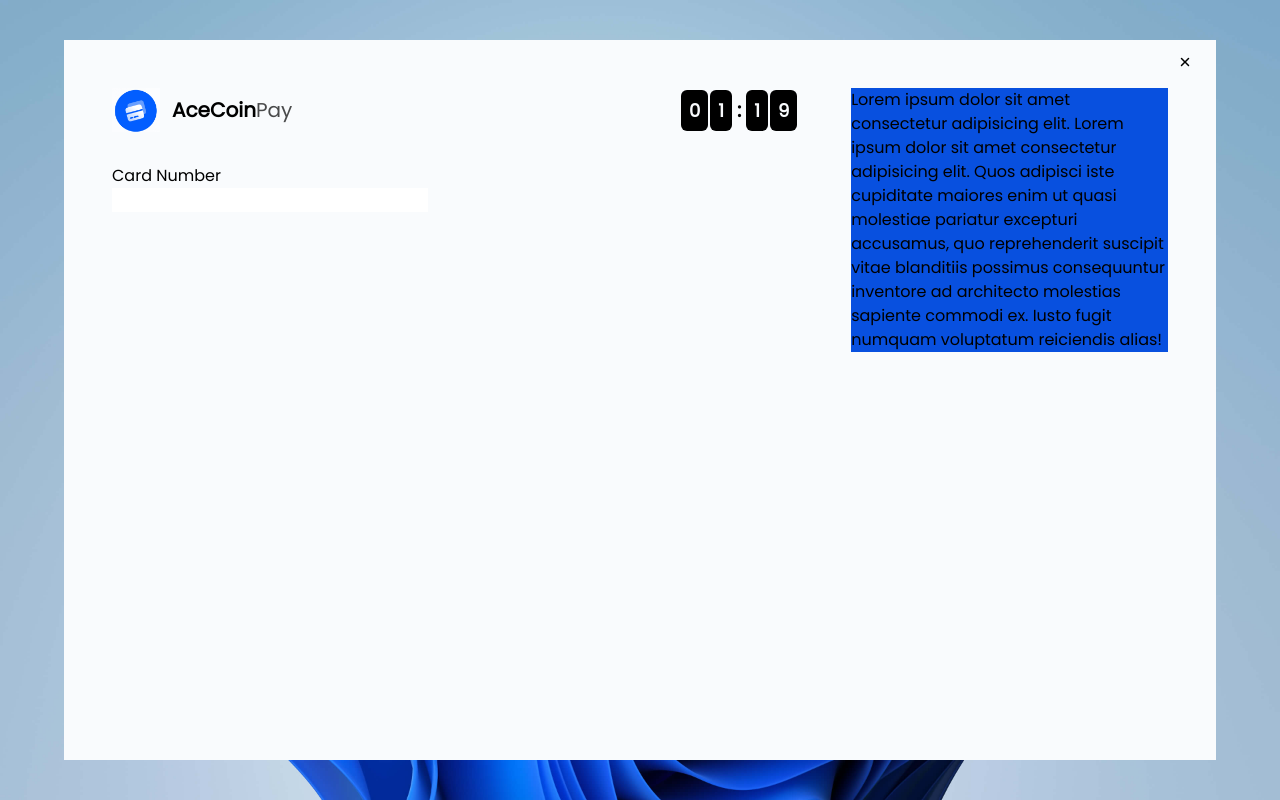
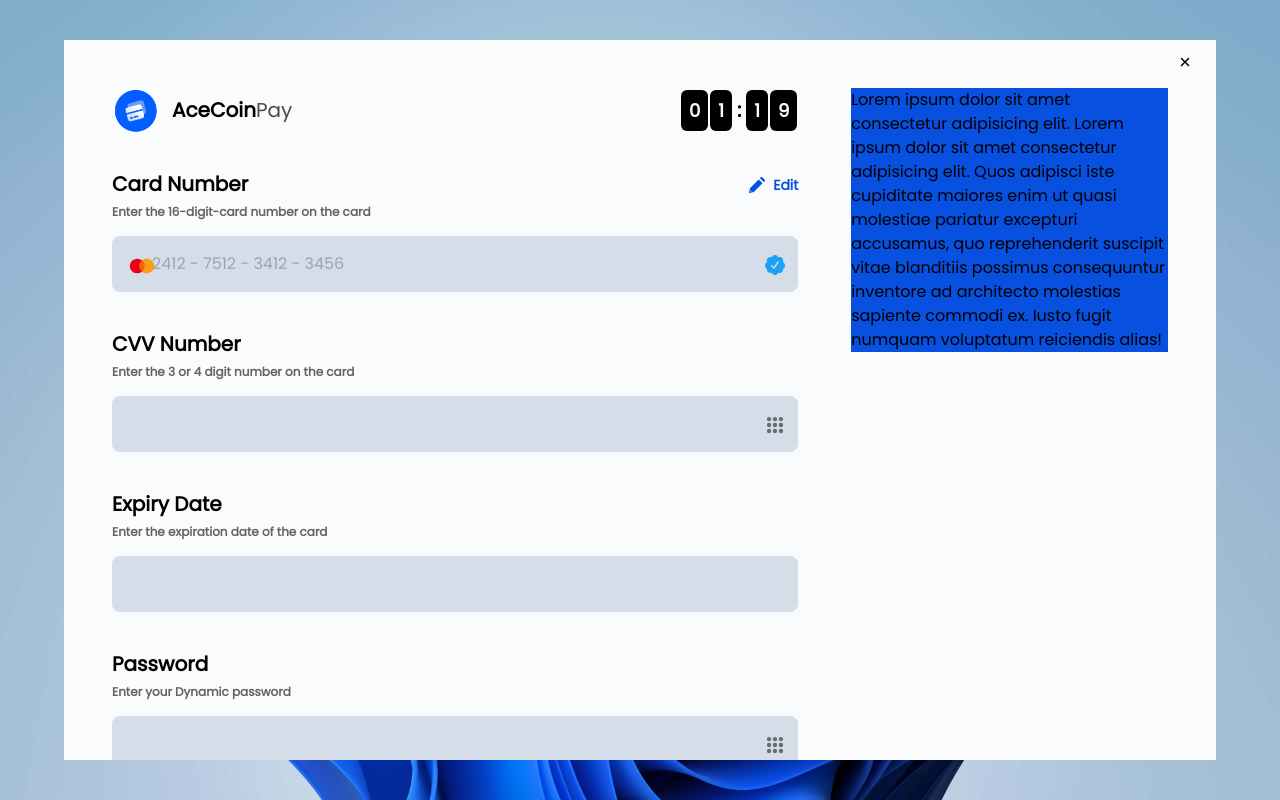
Before and after one commit to Samsegun/ace-pay, a React (Vite) app: page / in a window 1280 px wide. Built offline with nearby package versions, Linux system fonts and the light colour scheme.

Commit message:
form basics

```diff
--- a/src/App.tsx
+++ b/src/App.tsx
@@ -1,6 +1,9 @@
 import "./App.css";
 import logo from "./assets/acelogo.png";
 import closeBtn from "./assets/close.svg";
+import mcSymbol from "./assets/mc_symbol.svg";
+import verified from "./assets/verified-badge.svg";
+import dots from "./assets/dots.svg";
 
 function App() {
     return (
@@ -41,14 +44,152 @@ function App() {
                         {/* form */}
                         <div className='my-8'>
                             <form>
-                                <label htmlFor='card-number' className='block'>
-                                    Card Number
-                                </label>
-                                <input
-                                    type='text'
-                                    id='card-number'
-                                    className='block'
-                                />
+                                <div className='mb-8'>
+                                    <label
+                                        htmlFor='card-number'
+                                        className='block relative font-bold text-xl leading-10 mb-4'>
+                                        Card Number
+                                        <span className='block text-xs opacity-60'>
+                                            Enter the 16-digit-card number on
+                                            the card
+                                        </span>
+                                        <span className='absolute top-[20%] right-0 flex-items-center text-blue text-sm'>
+                                            <svg
+                                                version='1.1'
+                                                id='Layer_1'
+                                                xmlns='http://www.w3.org/2000/svg'
+                                                xmlnsXlink='http://www.w3.org/1999/xlink'
+                                                x='0px'
+                                                y='0px'
+                                                viewBox='0 0 512 512'
+                                                xmlSpace='preserve'
+                                                fill='#0850df'
+                                                className='w-4 mr-2'>
+                                                <g>
+                                                    <g>
+                                                        <path
+                                                            d='M311.18,78.008L32.23,356.958L0.613,485.716c-1.771,7.209,0.355,14.818,5.604,20.067
+		c5.266,5.266,12.88,7.368,20.067,5.604l128.759-31.617l278.95-278.95L311.18,78.008z M40.877,471.123l10.871-44.271l33.4,33.4
+		L40.877,471.123z'
+                                                        />
+                                                    </g>
+                                                </g>
+                                                <g>
+                                                    <g>
+                                                        <path
+                                                            d='M502.598,86.818L425.182,9.402c-12.536-12.536-32.86-12.536-45.396,0l-30.825,30.825l122.812,122.812l30.825-30.825
+		C515.134,119.679,515.134,99.354,502.598,86.818z'
+                                                        />
+                                                    </g>
+                                                </g>
+                                            </svg>
+                                            <span>Edit</span>
+                                        </span>
+                                    </label>
+                                    {/* input will be nested inside of a span tag to enable
+                                positioning of badges */}
+                                    <span className='relative'>
+                                        <img
+                                            src={mcSymbol}
+                                            alt='master card'
+                                            className='w-8 absolute top-1/3 left-[2%]'
+                                        />
+                                        <input
+                                            name='card-number'
+                                            id='card-number'
+                                            type='cc-cvc'
+                                            inputMode='numeric'
+                                            pattern='[0-9\s]{13,19}'
+                                            autoComplete='cc-number'
+                                            maxLength={19}
+                                            placeholder='2412 - 7512 - 3412 - 3456'
+                                            className='input'
+                                        />
+
+                                        <img
+                                            src={verified}
+                                            alt='verified'
+                                            className='input-badge'
+                                        />
+                                    </span>
+                                </div>
+
+                                <div className='mb-8'>
+                                    <label
+                                        htmlFor='cvv'
+                                        className='block relative font-bold text-xl leading-10 mb-4'>
+                                        CVV Number
+                                        <span className='block text-xs opacity-60'>
+                                            Enter the 3 or 4 digit number on the
+                                            card
+                                        </span>
+                                    </label>
+
+                                    <span className='relative'>
+                                        <input
+                                            name='cvv-number'
+                                            id='cvv'
+                                            type='tel'
+                                            className='input'
+                                        />
+                                        <img
+                                            src={dots}
+                                            alt=''
+                                            className='input-badge opacity-50'
+                                        />
+                                    </span>
+                                </div>
+
+                                <div className='mb-8'>
+                                    <label
+                                        htmlFor='expiry'
+                                        className='block relative font-bold text-xl leading-10 mb-4'>
+                                        Expiry Date
+                                        <span className='block text-xs opacity-60'>
+                                            Enter the expiration date of the
+                                            card
+                                        </span>
+                                    </label>
+
+                                    <span className='relative'>
+                                        <input
+                                            name='expiry'
+                                            id='expiry'
+                                            type='tel'
+                                            className='input'
+                                        />
+                                        {/* <img
+                                            src={dots}
+                                            alt=''
+                                            className='input-badge opacity-50'
+                                        /> */}
+                                    </span>
+                                </div>
+
+                                <div className='mb-8'>
+                                    <label
+                                        htmlFor='password'
+                                        className='block relative font-bold text-xl leading-10 mb-4'>
+                                        Password
+                                        <span className='block text-xs opacity-60'>
+                                            Enter your Dynamic password
+                                        </span>
+                                    </label>
+
+                                    <span className='relative'>
+                                        <input
+                                            name='password'
+                                            id='password'
+                                            type='password'
+                                            className='input'
+                                        />
+                                        <img
+                                            src={dots}
+                                            alt=''
+                                            className='input-badge opacity-50'
+                                        />
+                                    </span>
+                                </div>
                             </form>
                         </div>
                     </section>
--- a/src/index.css
+++ b/src/index.css
@@ -33,4 +33,10 @@
     .timer {
         @apply text-light text-lg bg-dark p-2 mx-[1px] rounded-md font-bold;
     }
+    .input {
+        @apply block w-full outline-none bg-gray rounded-lg py-4 px-10;
+    }
+    .input-badge {
+        @apply w-5 absolute top-1/3 right-[2%];
+    }
 }
```
